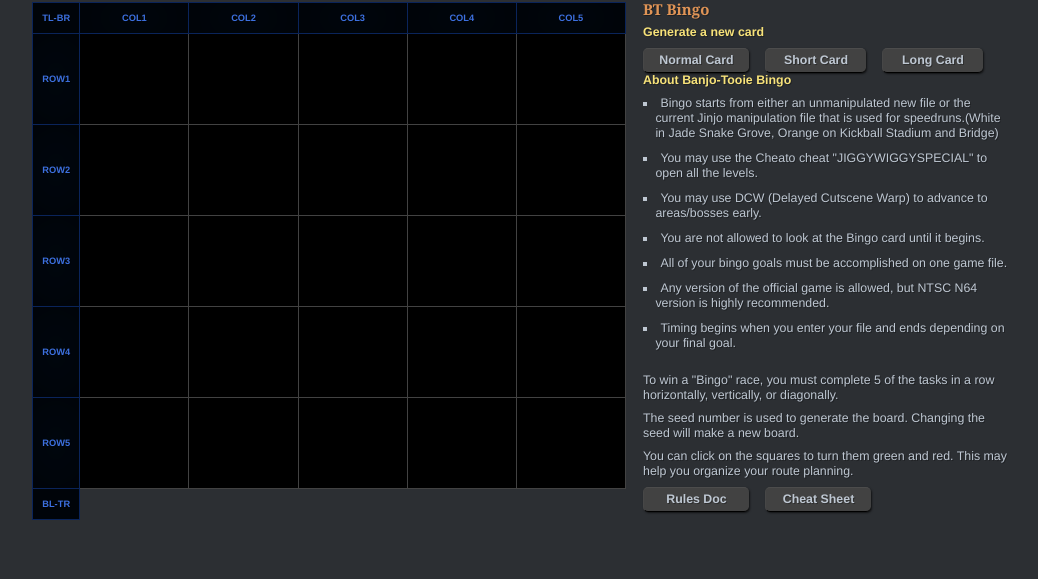
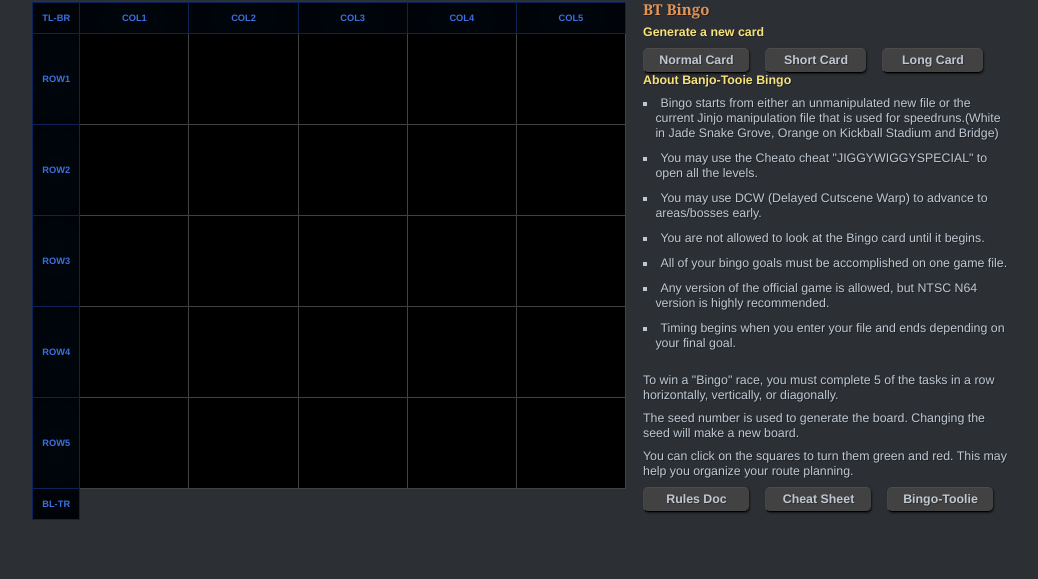
Before and after one commit to kaptainkohl/yorbskip, a Flask app: page /bingo in a window 1280 px wide. Shown: the part 22-601 px from the top of the page, without its empty margins (128-1166 px from the left). Run offline with Flask 2, Linux system fonts and the light colour scheme; some libraries are stand-ins or nearby versions.

Commit message:
added button

```diff
--- a/templates/bingo.html
+++ b/templates/bingo.html
@@ -62,7 +62,7 @@
 
 				<a class="newcard" href="https://pastebin.com/HYusXWkU" target="_blank">Rules Doc</a>
 				<a class="newcard" href="https://docs.google.com/document/d/1g1p-ajc_ze5aIi49mb0AY94q4FRVvcf9WQF7il-XXmQ/edit" target="_blank">Cheat Sheet</a>
-
+				<a class="newcard" href="https://banjospeedruns.com/bingo-toolie" target="_blank">Bingo-Toolie</a>
 			</div>
 			<div id="results">
 				<table id="bingo">
--- a/templates/bingoStab.html
+++ b/templates/bingoStab.html
@@ -170,6 +170,7 @@ var old_goal= document.getElementById("slot"+stab.toString()).innerHTML;
 
 				<a class="newcard" href="https://pastebin.com/HYusXWkU" target="_blank">Rules Doc</a>
 				<a class="newcard" href="https://docs.google.com/document/d/1g1p-ajc_ze5aIi49mb0AY94q4FRVvcf9WQF7il-XXmQ/edit" target="_blank">Cheat Sheet</a>
+				<a class="newcard" href="https://banjospeedruns.com/bingo-toolie" target="_blank">Bingo-Toolie</a>
 
 			</div>
 			<div id="results">
```
